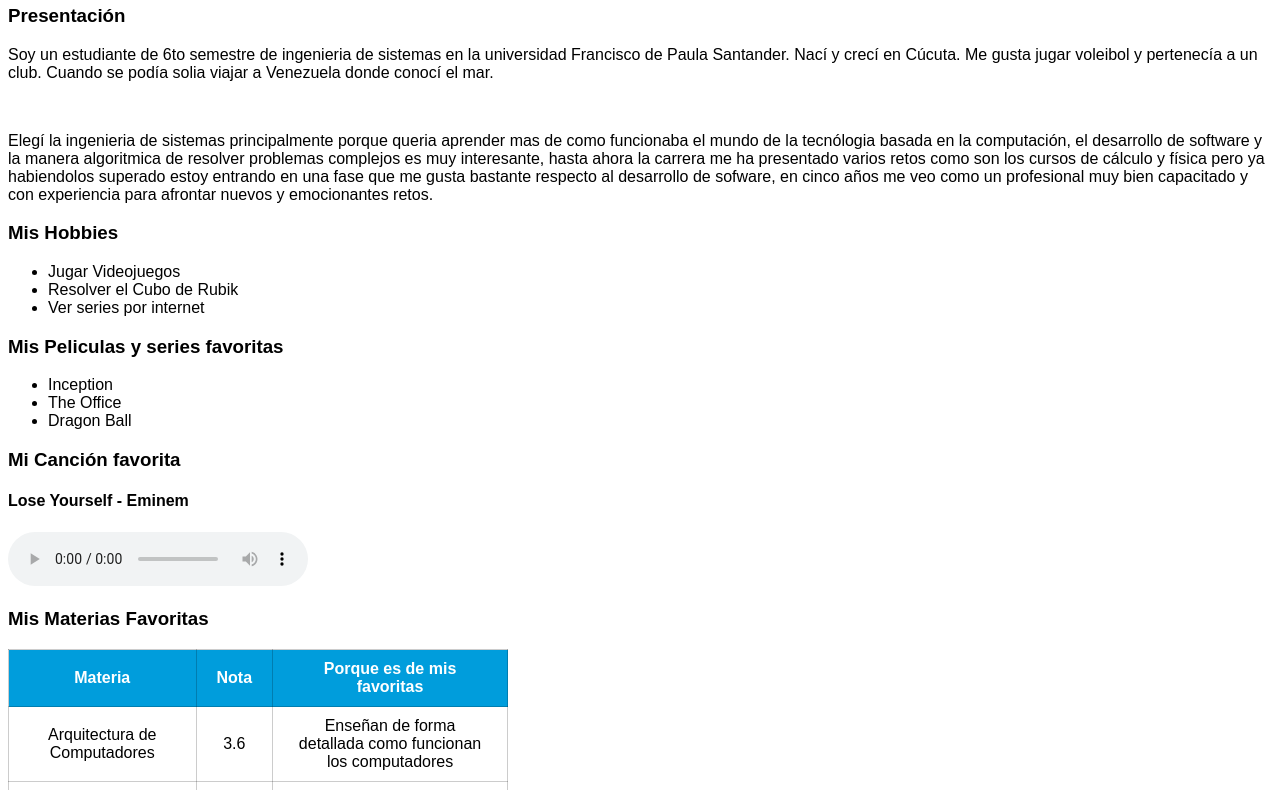
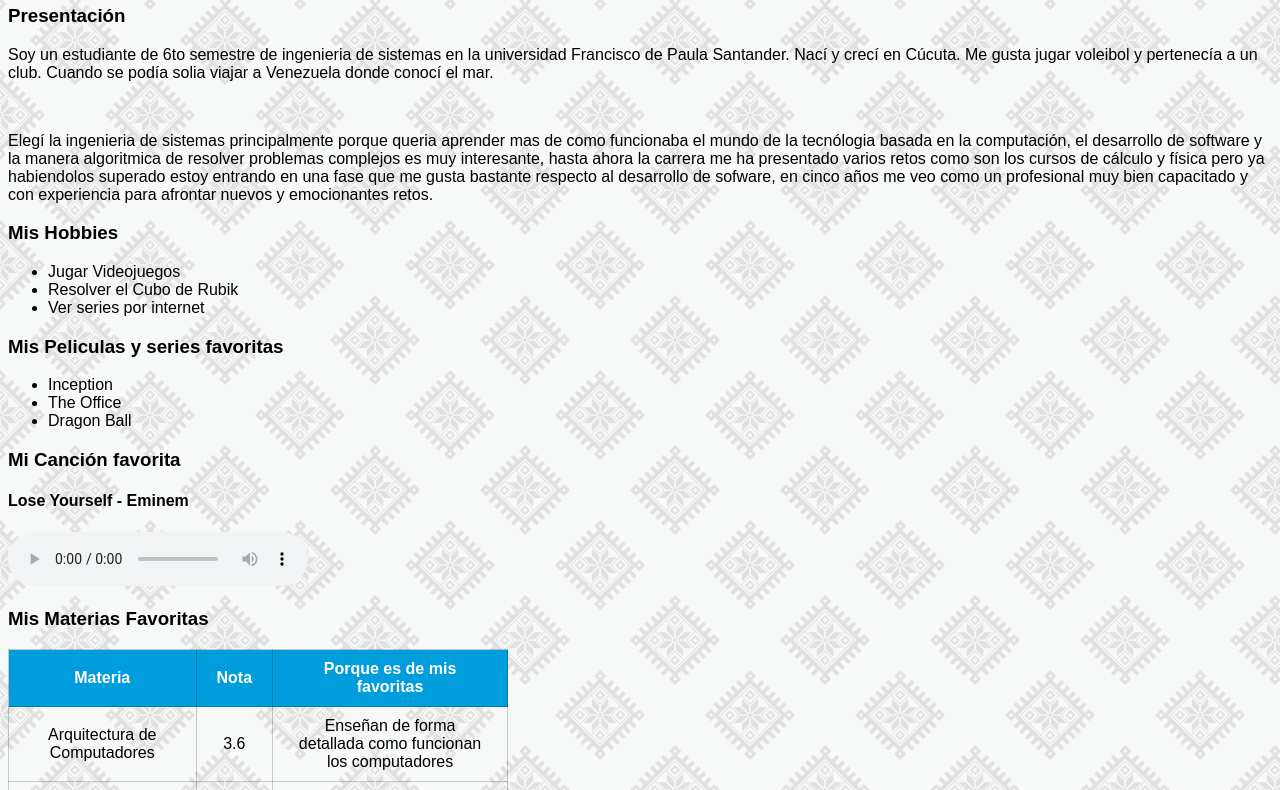
Before and after one commit to JuanPCT/ActividadHtml, a plain HTML site: page index.html in a window 1280 px wide. Shown: the part 335-1125 px from the top of the page. Drawn offline with Linux system fonts and the light colour scheme.

Commit message:
background

```diff
--- a/css.css
+++ b/css.css
@@ -1,4 +1,7 @@
-body {font-family: Arial;}
+body {
+	font-family: Arial;
+	background:url('img/eight_horns.png');
+}
 
 h1{
 	color: red;
```
Also changed, not shown: img/eight_horns.png (added).
